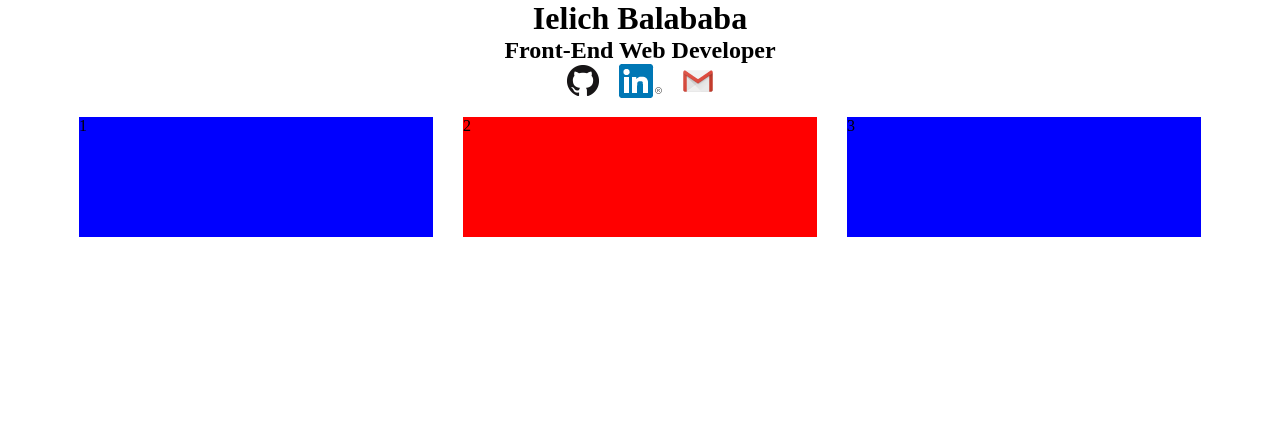
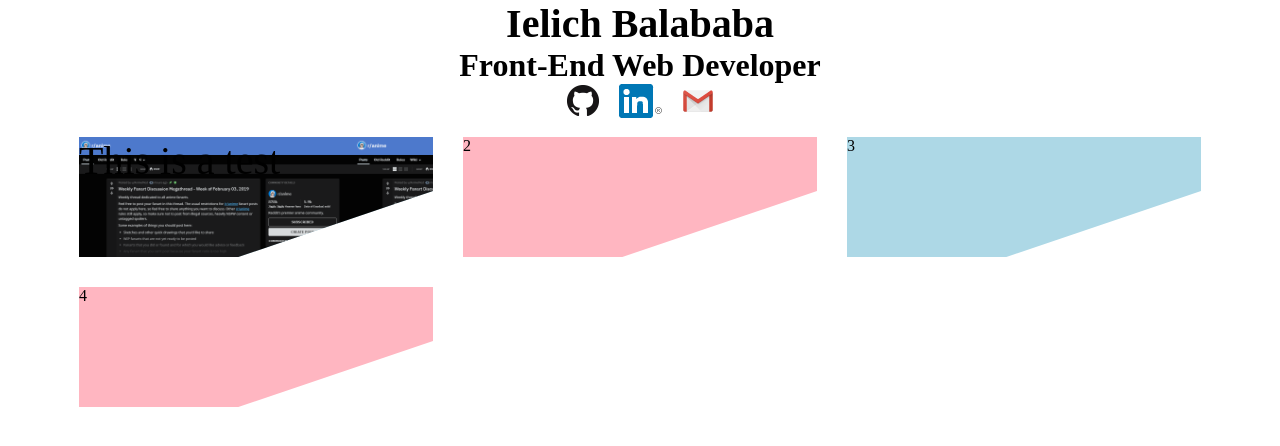
Before and after one commit to test1MC/portfolio, a plain HTML site: page index.html in a window 1280 px wide. Drawn offline with Linux system fonts and the light colour scheme.

Commit message:
Initial clip-path

```diff
--- a/css/styles.css
+++ b/css/styles.css
@@ -23,9 +23,31 @@
     margin: 0 10px;
 }
 
+/*
+Place clip-path and background-size in a generic .card keyframe animation
+*/
 .card {
     height: 15vh;
     margin: 10px 0;
+    background-size: contain;
+    clip-path: polygon(0% 0%, 100% 0%, 100% 45%, 45% 100%, 0% 100%);
+}
+
+.site-name {
+    color: black;
+    font-size: 40px;
+}
+
+h1 {
+    font-size: 5vmin;
+}
+
+h2 {
+    font-size: 4vmin;
+}
+
+.sample {
+    background-image: url("../img/sample-card.png");
 }
 
 /*
@@ -33,11 +55,11 @@
 */
 
 .card:nth-child(even) {
-    background-color: red;
+    background-color: lightpink;
 }
 
 .card:nth-child(odd) {
-    background-color: blue;
+    background-color: lightblue;
 }
 
 @media only screen and (min-width: 768px) {
--- a/index.html
+++ b/index.html
@@ -23,9 +23,12 @@
                 </a>
             </div>
 
-            <div class="card">1</div>
+            <div class="card sample">
+                <p class="site-name">This is a test</p>
+            </div>
             <div class="card">2</div>
             <div class="card">3</div>
+            <div class="card">4</div>
 
         </div>
     </body>
```
Also changed, not shown: img/sample-card.png (added).
